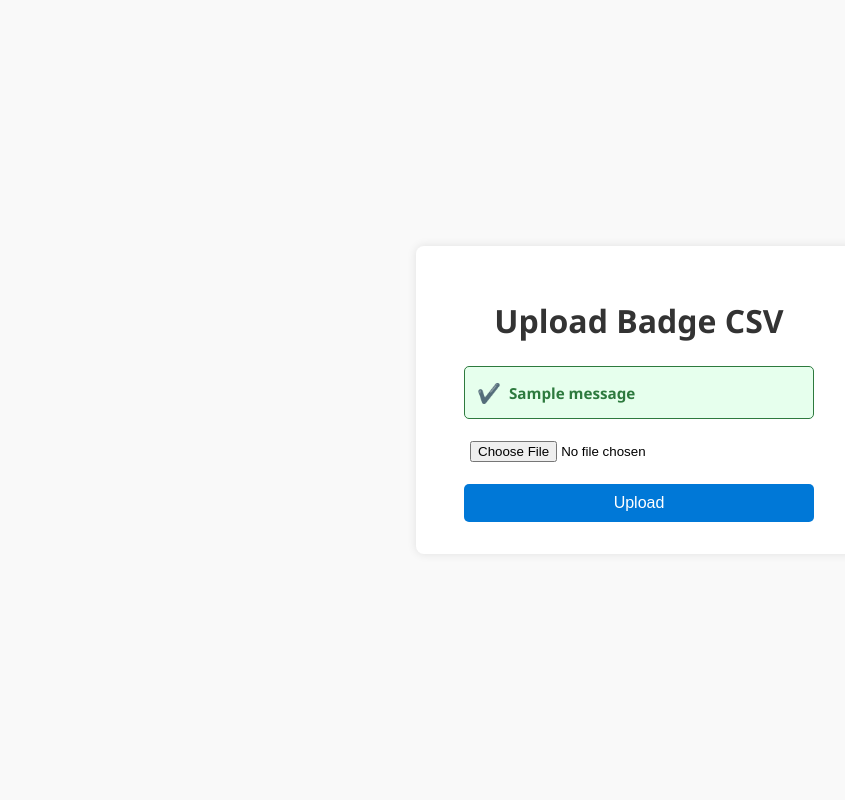
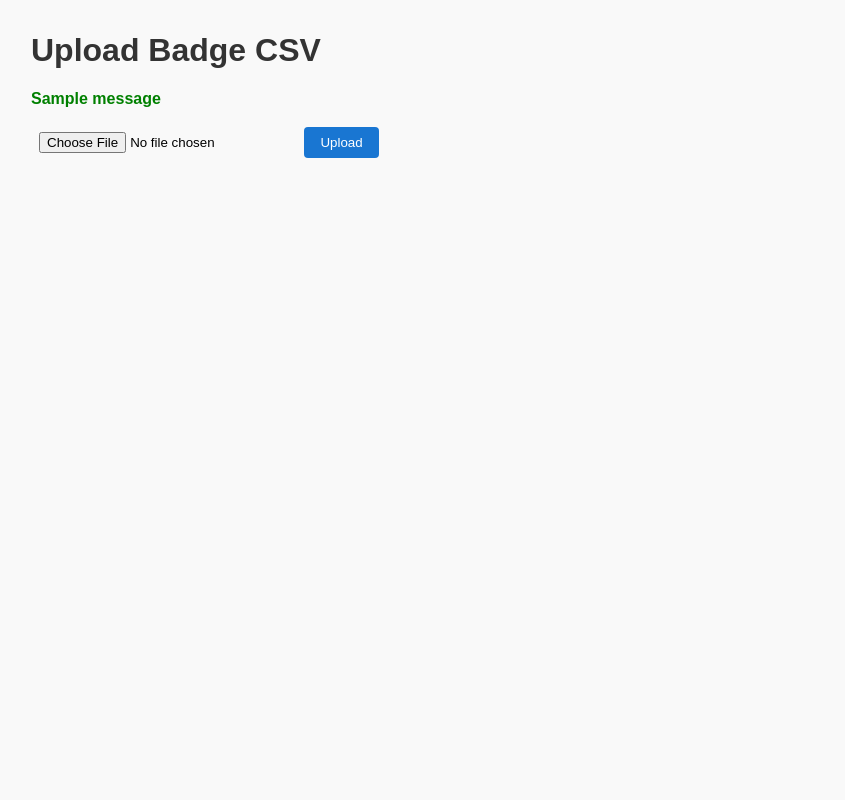
Before and after one commit to vianismica/sf-badge-uploader, a Flask app: page / in a window 1280 px wide. Shown: the whole page, without its empty margins (1-846 px from the left). Run offline with Flask 3, Linux system fonts and the light colour scheme; one stand-in notice (Sample message) is shown.

Commit message:
Add table UI for uploaded badges and improve styling

```diff
--- a/templates/index.html
+++ b/templates/index.html
@@ -1,99 +1,106 @@
 <!DOCTYPE html>
 <html lang="en">
 <head>
-  <meta charset="UTF-8" />
+  <meta charset="UTF-8">
   <title>SuccessFactors Badge Uploader</title>
   <style>
     body {
-      font-family: 'Segoe UI', Tahoma, Geneva, Verdana, sans-serif;
-      background: #f9f9f9;
-      margin: 0;
-      padding: 0;
-      display: flex;
-      flex-direction: column;
-      min-height: 100vh;
-      justify-content: center;
-      align-items: center;
+      font-family: Arial, sans-serif;
+      margin: 2rem;
+      background-color: #f9f9f9;
     }
-    .container {
-      background: white;
-      padding: 2rem 3rem;
-      border-radius: 8px;
-      box-shadow: 0 0 10px rgba(0,0,0,0.1);
-      width: 350px;
-      text-align: center;
-    }
+
     h1 {
-      margin-bottom: 1.5rem;
       color: #333;
     }
+
+    .success {
+      color: green;
+      margin-bottom: 1rem;
+      font-weight: bold;
+    }
+
+    .error {
+      color: red;
+      margin-bottom: 1rem;
+      font-weight: bold;
+    }
+
+    form {
+      margin-bottom: 2rem;
+    }
+
     input[type="file"] {
-      margin-bottom: 1rem;
-      padding: 6px;
-      width: 100%;
+      padding: 0.5rem;
     }
+
     button {
-      background-color: #0078d7;
+      padding: 0.5rem 1rem;
+      background-color: #1976d2;
       color: white;
       border: none;
-      padding: 10px 20px;
-      font-size: 1rem;
-      border-radius: 5px;
+      border-radius: 4px;
       cursor: pointer;
-      transition: background-color 0.3s ease;
+    }
+
+    button:hover {
+      background-color: #1565c0;
+    }
+
+    table {
+      border-collapse: collapse;
       width: 100%;
+      margin-top: 1rem;
+      background-color: white;
     }
-    button:hover {
-      background-color: #005a9e;
+
+    th, td {
+      border: 1px solid #ddd;
+      padding: 0.75rem;
+      text-align: left;
     }
-    .success, .error {
-      padding: 12px;
-      border-radius: 5px;
-      margin-bottom: 1rem;
-      font-weight: 600;
-      font-size: 0.95rem;
-      text-align: left;
-      display: flex;
-      align-items: center;
-      gap: 8px;
-    }
-    .success {
-      background-color: #e6ffed;
-      color: #2d7a3e;
-      border: 1px solid #2d7a3e;
-    }
-    .error {
-      background-color: #ffe6e6;
-      color: #a83a3a;
-      border: 1px solid #a83a3a;
-    }
-    .flash-icon {
-      font-weight: bold;
-      font-size: 1.2rem;
+
+    th {
+      background-color: #f1f1f1;
     }
   </style>
 </head>
 <body>
-  <div class="container">
   <h1>Upload Badge CSV</h1>
 
   {% with messages = get_flashed_messages(with_categories=true) %}
     {% if messages %}
       {% for category, message in messages %}
-          <div class="{{ category }}">
-            <span class="flash-icon">
-              {% if category == 'success' %}✔️{% else %}❌{% endif %}
-            </span>
-            {{ message }}
-          </div>
+        <div class="{{ category }}">{{ message }}</div>
       {% endfor %}
     {% endif %}
   {% endwith %}
 
   <form action="/upload" method="post" enctype="multipart/form-data">
-      <input type="file" name="file" accept=".csv" required />
+    <input type="file" name="file" accept=".csv" required>
     <button type="submit">Upload</button>
   </form>
-  </div>
+
+  {% if uploaded_rows %}
+    <h2>Uploaded Badges</h2>
+    <table>
+      <thead>
+        <tr>
+          <th>User ID</th>
+          <th>Badge ID</th>
+          <th>Badge Instance ID</th>
+        </tr>
+      </thead>
+      <tbody>
+        {% for row in uploaded_rows %}
+        <tr>
+          <td>{{ row.userId }}</td>
+          <td>{{ row.badgeId }}</td>
+          <td>{{ row.badgeInstanceId }}</td>
+        </tr>
+        {% endfor %}
+      </tbody>
+    </table>
+  {% endif %}
 </body>
 </html>
```
Lines whose indentation alone changed are shown as unchanged.
